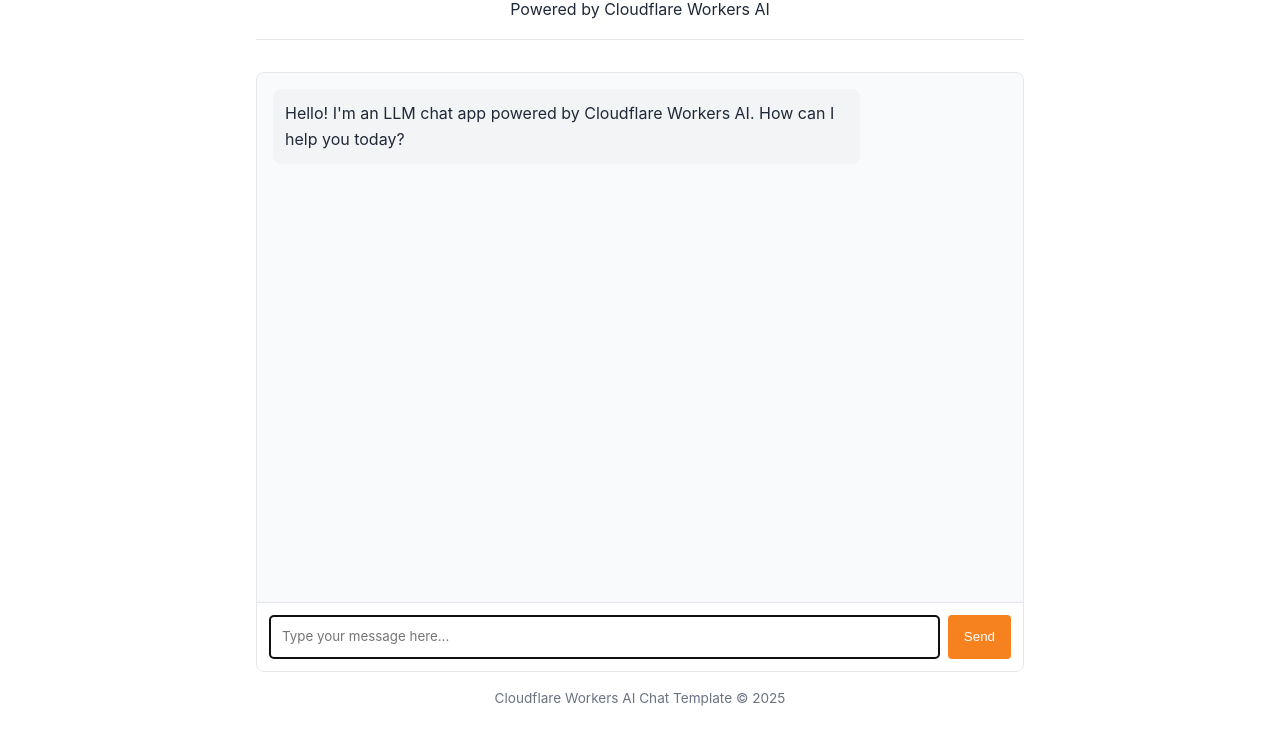
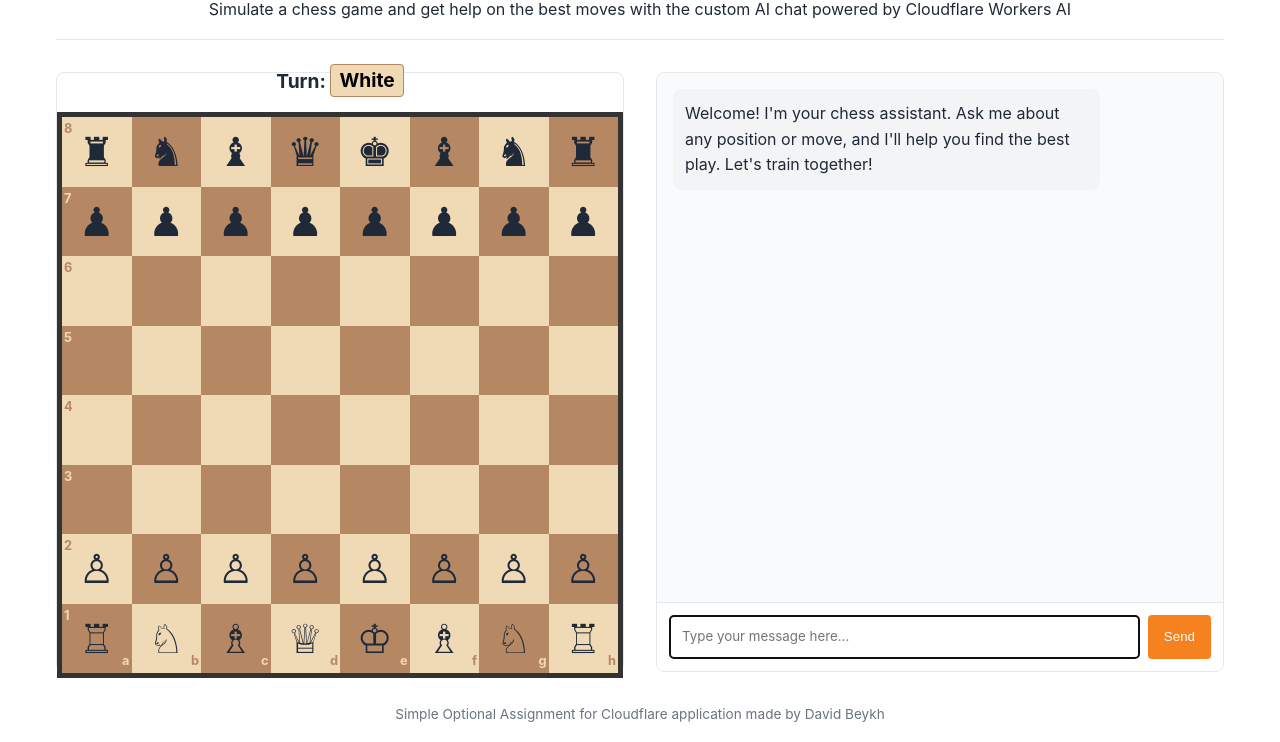
Before and after one commit to iopo02/cf_ai_db2025, a website: page public/index.html in a window 1280 px wide. Shown: the part 73-815 px from the top of the page. Drawn offline with Linux system fonts and the light colour scheme.

Commit message:
Simple chess game

```diff
--- a/public/chat.js
+++ b/public/chat.js
@@ -15,7 +15,7 @@
   {
     role: "assistant",
     content:
-      "Hello! I'm an LLM chat app powered by Cloudflare Workers AI. How can I help you today?",
+      "Welcome! I'm your chess assistant. Ask me about any position or move, and I'll help you find the best play. Let's train together",
   },
 ];
 let isProcessing = false;
@@ -62,7 +62,12 @@
   typingIndicator.classList.add("visible");
 
   // Add message to history
-  chatHistory.push({ role: "user", content: message });
+  let messageContent = message;
+  if (window.chessGame) {
+    const boardState = window.chessGame.getBoardStateAsString();
+    messageContent += `\n\n[System: Current Chess Board State: ${boardState}]`;
+  }
+  chatHistory.push({ role: "user", content: messageContent });
 
   try {
     // Create new assistant response element
@@ -156,3 +161,10 @@
   // Scroll to bottom
   chatMessages.scrollTop = chatMessages.scrollHeight;
 }
+
+function teste(teste) {
+  const numero = document.getElementById('total');
+  const total2 = parseInt(numero.innerText) + teste;
+  console.log(numero.innerText);
+  total.innerText = total2;
+}
--- /dev/null
+++ b/public/chess.js
@@ -0,0 +1,358 @@
+class ChessGame {
+    constructor(containerId) {
+        this.container = document.getElementById(containerId);
+        this.board = [];
+        this.turn = 'W'; // 'W' or 'B'
+        this.selectedSquare = null; // {row, col}
+        this.gameOver = false;
+        this.winner = null;
+
+        this.pieceSymbols = {
+            'WP': '♙', 'WR': '♖', 'WK': '♘', 'WB': '♗', 'WQ': '♕', 'WKNG': '♔',
+            'BP': '♟', 'BR': '♜', 'BK': '♞', 'BB': '♝', 'BQ': '♛', 'BKNG': '♚'
+        };
+
+        this.initGame();
+    }
+
+    initGame() {
+        // Initialize 8x8 matrix
+        this.board = [
+            ['BR', 'BK', 'BB', 'BQ', 'BKNG', 'BB', 'BK', 'BR'],
+            ['BP', 'BP', 'BP', 'BP', 'BP', 'BP', 'BP', 'BP'],
+            [null, null, null, null, null, null, null, null],
+            [null, null, null, null, null, null, null, null],
+            [null, null, null, null, null, null, null, null],
+            [null, null, null, null, null, null, null, null],
+            ['WP', 'WP', 'WP', 'WP', 'WP', 'WP', 'WP', 'WP'],
+            ['WR', 'WK', 'WB', 'WQ', 'WKNG', 'WB', 'WK', 'WR']
+        ];
+        this.turn = 'W';
+        this.gameOver = false;
+        this.winner = null;
+        this.selectedSquare = null;
+        this.render();
+    }
+
+    render() {
+        this.container.innerHTML = '';
+
+        // Game Over / Reset UI
+        if (this.gameOver) {
+            const gameOverPanel = document.createElement('div');
+            gameOverPanel.className = 'game-over-panel';
+            gameOverPanel.style.textAlign = 'center';
+            gameOverPanel.style.marginBottom = '1rem';
+
+            const msg = document.createElement('h2');
+            msg.textContent = `Checkmate! ${this.winner === 'W' ? 'White' : 'Black'} Wins!`;
+            msg.style.color = 'var(--primary-color)';
+
+            const resetBtn = document.createElement('button');
+            resetBtn.textContent = 'Play Again';
+            resetBtn.style.padding = '0.5rem 1rem';
+            resetBtn.style.backgroundColor = 'var(--primary-color)';
+            resetBtn.style.color = 'white';
+            resetBtn.style.border = 'none';
+            resetBtn.style.borderRadius = '4px';
+            resetBtn.style.cursor = 'pointer';
+            resetBtn.onclick = () => this.initGame();
+
+            gameOverPanel.appendChild(msg);
+            gameOverPanel.appendChild(resetBtn);
+            this.container.appendChild(gameOverPanel);
+        }
+
+        const boardEl = document.createElement('div');
+        boardEl.className = 'chess-board';
+
+        for (let row = 0; row < 8; row++) {
+            for (let col = 0; col < 8; col++) {
+                const square = document.createElement('div');
+                square.className = `chess-square ${(row + col) % 2 === 0 ? 'light' : 'dark'}`;
+                square.dataset.row = row;
+                square.dataset.col = col;
+
+                const pieceCode = this.board[row][col];
+
+                // Highlight selected square
+                if (this.selectedSquare && this.selectedSquare.row === row && this.selectedSquare.col === col) {
+                    square.classList.add('selected');
+                }
+
+                if (pieceCode) {
+                    const pieceSpan = document.createElement('span');
+                    pieceSpan.className = 'chess-piece';
+                    pieceSpan.textContent = this.pieceSymbols[pieceCode];
+                    pieceSpan.classList.add(pieceCode.startsWith('W') ? 'white-piece' : 'black-piece');
+                    square.appendChild(pieceSpan);
+                }
+
+                // Add Coordinates
+                // Rank numbers (1-8) on the first column (col 0)
+                if (col === 0) {
+                    const rankLabel = document.createElement('span');
+                    rankLabel.className = 'coord-rank';
+                    rankLabel.textContent = 8 - row;
+                    square.appendChild(rankLabel);
+                }
+
+                // File letters (a-h) on the last row (row 7)
+                if (row === 7) {
+                    const fileLabel = document.createElement('span');
+                    fileLabel.className = 'coord-file';
+                    fileLabel.textContent = String.fromCharCode(97 + col); // 97 is 'a'
+                    square.appendChild(fileLabel);
+                }
+
+                if (!this.gameOver) {
+                    square.addEventListener('click', () => this.handleSquareClick(row, col));
+                }
+                boardEl.appendChild(square);
+            }
+        }
+
+        // Add turn indicator
+        if (!this.gameOver) {
+            const infoPanel = document.createElement('div');
+            infoPanel.className = 'chess-info';
+            const isCheck = this.isInCheck(this.turn);
+            infoPanel.innerHTML = `
+                <p>Turn: <span class="turn-indicator ${this.turn === 'W' ? 'turn-white' : 'turn-black'}">${this.turn === 'W' ? 'White' : 'Black'}</span>
+                ${isCheck ? '<span style="color:red; margin-left:10px;">CHECK!</span>' : ''}
+                </p>`;
+            this.container.appendChild(infoPanel);
+        }
+
+        this.container.appendChild(boardEl);
+    }
+
+    handleSquareClick(row, col) {
+        if (this.gameOver) return;
+
+        const clickedPiece = this.board[row][col];
+        const isOwnPiece = clickedPiece && clickedPiece.startsWith(this.turn);
+
+        if (this.selectedSquare) {
+            // If clicking the same square, deselect
+            if (this.selectedSquare.row === row && this.selectedSquare.col === col) {
+                this.selectedSquare = null;
+                this.render();
+                return;
+            }
+
+            // If clicking another own piece, switch selection
+            if (isOwnPiece) {
+                this.selectedSquare = { row, col };
+                this.render();
+                return;
+            }
+
+            // Attempt to move
+            if (this.isValidMove(this.selectedSquare.row, this.selectedSquare.col, row, col)) {
+                // Execute move
+                this.makeMove(this.selectedSquare.row, this.selectedSquare.col, row, col);
+
+                this.selectedSquare = null;
+
+                // Check for checkmate
+                const opponentColor = this.turn === 'W' ? 'B' : 'W';
+                if (this.isCheckmate(opponentColor)) {
+                    this.gameOver = true;
+                    this.winner = this.turn;
+                }
+
+                this.turn = opponentColor;
+                this.render();
+            } else {
+                console.log("Invalid move");
+            }
+        } else {
+            // Select piece if it's ours
+            if (isOwnPiece) {
+                this.selectedSquare = { row, col };
+                this.render();
+            }
+        }
+    }
+
+    // Helper to actually move piece on board (no validation)
+    makeMove(fromRow, fromCol, toRow, toCol) {
+        this.board[toRow][toCol] = this.board[fromRow][fromCol];
+        this.board[fromRow][fromCol] = null;
+    }
+
+    // Full validation including Check rules
+    isValidMove(fromRow, fromCol, toRow, toCol) {
+        // 1. Basic geometry check
+        if (!this.isPseudoLegalMove(fromRow, fromCol, toRow, toCol)) return false;
+
+        // 2. Simulate move to check if King is left in check
+        const originalTarget = this.board[toRow][toCol];
+        const originalSource = this.board[fromRow][fromCol];
+
+        // Apply move temporarily
+        this.board[toRow][toCol] = originalSource;
+        this.board[fromRow][fromCol] = null;
+
+        const inCheck = this.isInCheck(this.turn);
+
+        // Undo move
+        this.board[fromRow][fromCol] = originalSource;
+        this.board[toRow][toCol] = originalTarget;
+
+        return !inCheck;
+    }
+
+    // Basic geometry and path checking (Pseudo-legal)
+    isPseudoLegalMove(fromRow, fromCol, toRow, toCol, ignoreKingSafety = false) {
+        const piece = this.board[fromRow][fromCol];
+        if (!piece) return false;
+
+        const type = piece.substring(1);
+        const color = piece[0];
+        const dx = toCol - fromCol;
+        const dy = toRow - fromRow;
+        const absDx = Math.abs(dx);
+        const absDy = Math.abs(dy);
+
+        const target = this.board[toRow][toCol];
+        // Cannot capture own piece
+        if (target && target.startsWith(color)) return false;
+
+        // Cannot capture King (Standard chess rule: King is never captured, game ends before)
+        // BUT, for checking if a square is under attack, we need to allow "capturing" the king
+        if (!ignoreKingSafety && target && target.endsWith('KNG')) return false;
+
+        switch (type) {
+            case 'P': // Pawn
+                const direction = color === 'W' ? -1 : 1;
+                const startRow = color === 'W' ? 6 : 1;
+
+                // Move forward 1
+                if (dx === 0 && dy === direction && !target) return true;
+                // Move forward 2
+                if (dx === 0 && dy === 2 * direction && fromRow === startRow && !target && !this.board[fromRow + direction][fromCol]) return true;
+                // Capture
+                if (absDx === 1 && dy === direction && target) return true;
+                // En Passant or "Attack square" check (for isSquareUnderAttack, we need to know if pawn hits the square even if empty)
+                if (ignoreKingSafety && absDx === 1 && dy === direction) return true;
+
+                return false;
+
+            case 'R': // Rook
+                if (dx !== 0 && dy !== 0) return false;
+                return this.isPathClear(fromRow, fromCol, toRow, toCol);
+
+            case 'B': // Bishop
+                if (absDx !== absDy) return false;
+                return this.isPathClear(fromRow, fromCol, toRow, toCol);
+
+            case 'Q': // Queen
+                if ((dx !== 0 && dy !== 0) && (absDx !== absDy)) return false;
+                return this.isPathClear(fromRow, fromCol, toRow, toCol);
+
+            case 'KNG': // King
+                if (absDx > 1 || absDy > 1) return false;
+                return true;
+
+            case 'K': // Knight
+                if ((absDx === 2 && absDy === 1) || (absDx === 1 && absDy === 2)) return true;
+                return false;
+        }
+        return false;
+    }
+
+    isPathClear(r1, c1, r2, c2) {
+        const dr = Math.sign(r2 - r1);
+        const dc = Math.sign(c2 - c1);
+        let r = r1 + dr;
+        let c = c1 + dc;
+
+        while (r !== r2 || c !== c2) {
+            if (this.board[r][c]) return false;
+            r += dr;
+            c += dc;
+        }
+        return true;
+    }
+
+    findKing(color) {
+        const kingCode = color + 'KNG';
+        for (let r = 0; r < 8; r++) {
+            for (let c = 0; c < 8; c++) {
+                if (this.board[r][c] === kingCode) return { row: r, col: c };
+            }
+        }
+        return null;
+    }
+
+    isInCheck(color) {
+        const kingPos = this.findKing(color);
+        if (!kingPos) return false; // Should not happen
+        return this.isSquareUnderAttack(kingPos.row, kingPos.col, color === 'W' ? 'B' : 'W');
+    }
+
+    isSquareUnderAttack(row, col, attackerColor) {
+        // Check all pieces of attackerColor to see if they can move to (row, col)
+        for (let r = 0; r < 8; r++) {
+            for (let c = 0; c < 8; c++) {
+                const piece = this.board[r][c];
+                if (piece && piece.startsWith(attackerColor)) {
+                    // Use isPseudoLegalMove to check if this piece can hit the target square
+                    // Note: We don't use isValidMove here to avoid infinite recursion
+                    // We pass true for ignoreKingSafety because we want to know if the piece CAN hit the king
+                    if (this.isPseudoLegalMove(r, c, row, col, true)) {
+                        return true;
+                    }
+                }
+            }
+        }
+        return false;
+    }
+
+    isCheckmate(color) {
+        if (!this.isInCheck(color)) return false;
+
+        // Temporarily switch turn to 'color' so isValidMove checks the correct King's safety
+        const originalTurn = this.turn;
+        this.turn = color;
+
+        let hasValidMove = false;
+
+        // Try every possible move for every piece of 'color'
+        for (let r = 0; r < 8; r++) {
+            for (let c = 0; c < 8; c++) {
+                if (this.board[r][c] && this.board[r][c].startsWith(color)) {
+                    for (let tr = 0; tr < 8; tr++) {
+                        for (let tc = 0; tc < 8; tc++) {
+                            if (this.isValidMove(r, c, tr, tc)) {
+                                hasValidMove = true;
+                                break;
+                            }
+                        }
+                        if (hasValidMove) break;
+                    }
+                }
+                if (hasValidMove) break;
+            }
+            if (hasValidMove) break;
+        }
+
+        // Restore turn
+        this.turn = originalTurn;
+
+        return !hasValidMove;
+    }
+    getBoardStateAsString() {
+        return JSON.stringify(this.board);
+    }
+}
+
+// Initialize the game when the DOM is ready
+document.addEventListener('DOMContentLoaded', () => {
+    // Check if the container exists
+    if (document.getElementById('chess-game-container')) {
+        window.chessGame = new ChessGame('chess-game-container');
+    }
+});
--- a/public/index.html
+++ b/public/index.html
@@ -1,5 +1,6 @@
 <!doctype html>
 <html lang="en">
+
 <head>
   <meta charset="UTF-8" />
   <meta name="viewport" content="width=device-width, initial-scale=1.0" />
@@ -28,7 +29,7 @@
         Cantarell, sans-serif;
       line-height: 1.6;
       color: var(--text-color);
-        max-width: 800px;
+      max-width: 1200px;
       margin: 0 auto;
       padding: 1rem;
     }
@@ -45,7 +46,28 @@
       color: var(--primary-color);
     }
 
+    .main-content {
+      display: flex;
+      gap: 2rem;
+      margin-bottom: 2rem;
+    }
+
+    .chess-container {
+      flex: 1;
+      height: calc(100vh - 200px);
+      min-height: 400px;
+      border: 1px solid var(--border-color);
+      border-radius: 8px;
+      background-color: white;
+      display: flex;
+      flex-direction: column;
+      justify-content: center;
+      align-items: center;
+      position: relative;
+    }
+
     .chat-container {
+      flex: 1;
       display: flex;
       flex-direction: column;
       height: calc(100vh - 200px);
@@ -134,20 +156,122 @@
       font-size: 0.85rem;
       color: var(--text-light);
     }
+
+    /* Chess Styles */
+    .chess-board {
+      display: grid;
+      grid-template-columns: repeat(8, 1fr);
+      grid-template-rows: repeat(8, 1fr);
+      width: 100%;
+      max-width: 600px;
+      aspect-ratio: 1;
+      border: 5px solid #333;
+      background-color: #b58863;
+    }
+
+    .chess-square {
+      display: flex;
+      justify-content: center;
+      align-items: center;
+      font-size: 2.5rem;
+      cursor: pointer;
+      user-select: none;
+      position: relative;
+      /* For absolute positioning of coords */
+    }
+
+    .chess-square.light {
+      background-color: #f0d9b5;
+    }
+
+    .chess-square.dark {
+      background-color: #b58863;
+    }
+
+    .chess-square.selected {
+      background-color: #769656 !important;
+    }
+
+    .chess-piece {
+      transition: transform 0.2s;
+    }
+
+    .chess-piece:hover {
+      transform: scale(1.1);
+    }
+
+    .chess-info {
+      margin-bottom: 1rem;
+      font-size: 1.2rem;
+      font-weight: bold;
+    }
+
+    .turn-indicator {
+      padding: 0.2rem 0.5rem;
+      border-radius: 4px;
+    }
+
+    .turn-white {
+      background-color: #f0d9b5;
+      color: black;
+      border: 1px solid #b58863;
+    }
+
+    .turn-black {
+      background-color: #333;
+      color: white;
+    }
+
+    .coord-rank {
+      position: absolute;
+      top: 2px;
+      left: 2px;
+      font-size: 0.8rem;
+      font-weight: bold;
+      pointer-events: none;
+    }
+
+    .coord-file {
+      position: absolute;
+      bottom: 2px;
+      right: 2px;
+      font-size: 0.8rem;
+      font-weight: bold;
+      pointer-events: none;
+    }
+
+    /* Adjust colors based on square color for visibility */
+    .chess-square.light .coord-rank,
+    .chess-square.light .coord-file {
+      color: #b58863;
+    }
+
+    .chess-square.dark .coord-rank,
+    .chess-square.dark .coord-file {
+      color: #f0d9b5;
+    }
   </style>
 </head>
+
 <body>
   <header>
-      <h1>Cloudflare AI Chat</h1>
-      <p>Powered by Cloudflare Workers AI</p>
+    <h1>2 Player Chess Practice</h1>
+    <p>Simulate a chess game and get help on the best moves with the custom AI chat powered by Cloudflare Workers AI</p>
   </header>
+
+  <div class="main-content">
+    <div class="chess-container">
+      <div id="chess-game-container" style="width: 100%; display: flex; flex-direction: column; align-items: center;">
+        <!-- Board will be rendered here by JS -->
+      </div>
+    </div>
 
     <div class="chat-container">
       <div id="chat-messages" class="chat-messages">
         <div class="message assistant-message">
           <p>
-            Hello! I'm an LLM chat app powered by Cloudflare Workers AI. How can
-            I help you today?
+            Welcome! I'm your chess assistant. Ask me about any position or move,
+            and I'll help you find the best play. Let's train together!
           </p>
         </div>
       </div>
@@ -157,21 +281,19 @@
       </div>
 
       <div class="message-input">
-        <textarea
-          id="user-input"
-          placeholder="Type your message here..."
-          rows="1"
-          autofocus
-        ></textarea>
+        <textarea id="user-input" placeholder="Type your message here..." rows="1" autofocus></textarea>
         <button id="send-button">Send</button>
+      </div>
     </div>
   </div>
 
   <footer>
-      <p>Cloudflare Workers AI Chat Template &copy; 2025</p>
+    <p>Simple Optional Assignment for Cloudflare application made by David Beykh</p>
   </footer>
 
   <!-- Chat app script -->
   <script src="chat.js"></script>
+  <script src="chess.js"></script>
 </body>
+
 </html>
--- a/src/index.ts
+++ b/src/index.ts
@@ -15,7 +15,7 @@
 
 // Default system prompt
 const SYSTEM_PROMPT =
-  "You are a helpful, friendly assistant. Provide concise and accurate responses.";
+  "You are a helpful, friendly assistant that is a grandmaster chess player. Provide concise and accurate responses and helpful tips. If not about chess do not answer.";
 
 export default {
   /**
```
Also changed, not shown: PROMPTS.md (added, +21 -0 lines), README.md, 1 other file. Lines whose indentation alone changed are shown as unchanged.
